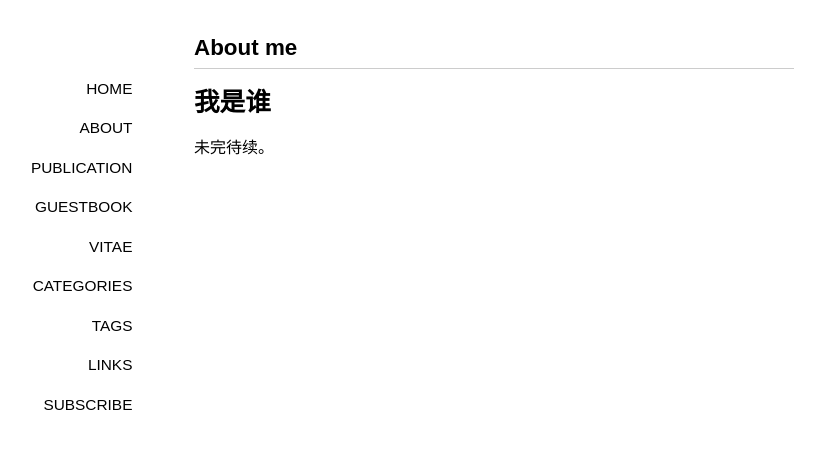
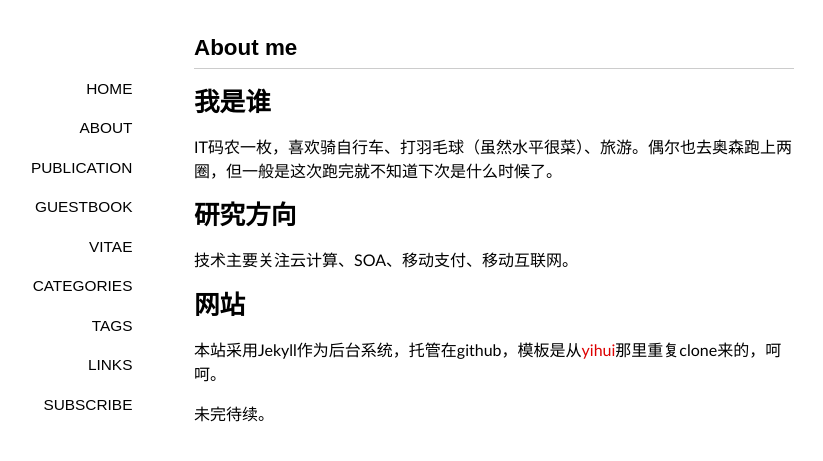
Before and after one commit to mattma2009/tour, a Jekyll site: the page built from about/index.md, in a window 1280 px wide. Shown: the top 461 px of the page, without its empty margins (146-969 px from the left). Built offline with Jekyll 4.4.1, drawn with Linux system fonts in a browser that asks for light colours; some web fonts are replaced; Markdown is read by kramdown in place of the engine named in the settings; comment, search, counter and statistics services are not loaded.

Commit message:
about/index.md
Signed-off-by: Ma Matt <mazhengxiu@gmail.com>

```diff
--- a/about/index.md
+++ b/about/index.md
@@ -6,8 +6,15 @@ comments: yes
 
 # 我是谁
 
+IT码农一枚，喜欢骑自行车、打羽毛球（虽然水平很菜）、旅游。偶尔也去奥森跑上两圈，但一般是这次跑完就不知道下次是什么时候了。
+
+# 研究方向
+
+技术主要关注云计算、SOA、移动支付、移动互联网。
 
 
+# 网站
 
+本站采用Jekyll作为后台系统，托管在github，模板是从[yihui](http://yihui.name)那里重复clone来的，呵呵。
 
 未完待续。
```
Also changed, not shown: publication/index.md (+0 -5 lines), vitae/index.md (+0 -4 lines).
